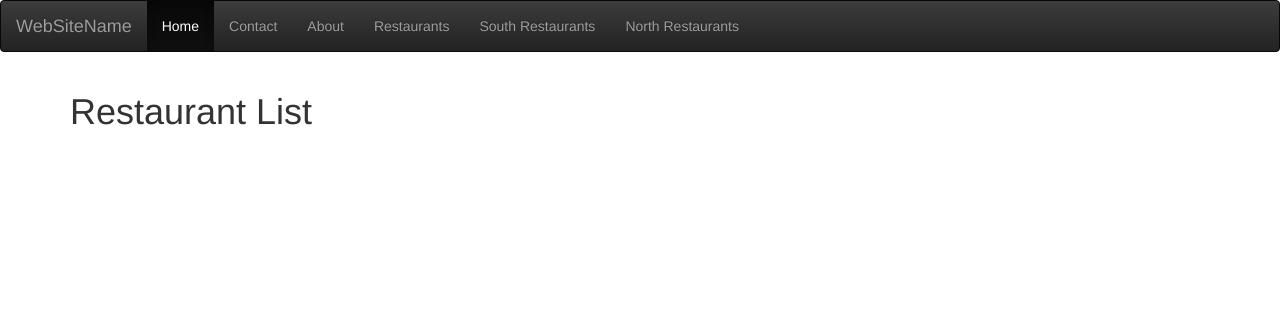
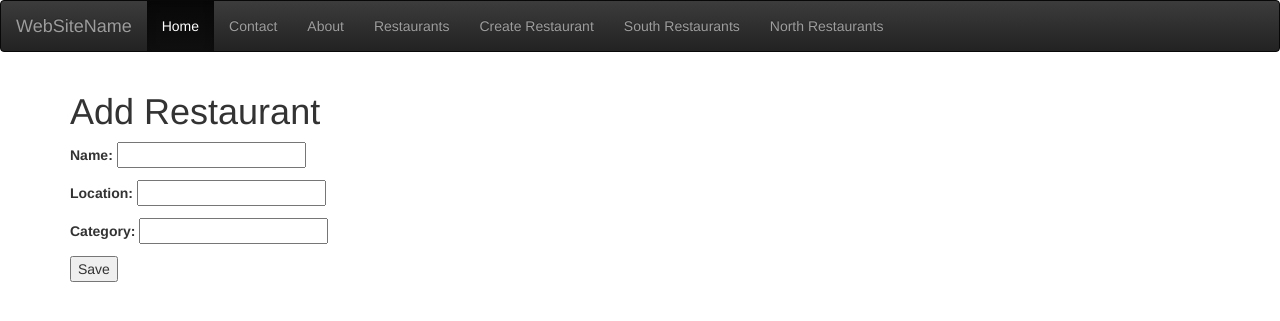
Before and after one commit to SuveenVundavalli/try-django-1-11, a Django app: page /restaurants/create/ in a window 1280 px wide. Shown: the top 321 px of the page. Run offline with Django 3.2, Linux system fonts and the light colour scheme; data comes from the database, SQL or seed files in the repository; both versions use the stored data as it was after the commit; some libraries are stand-ins or nearby versions.

Commit message:
add restaurant model form

```diff
--- a/cfe/urls.py
+++ b/cfe/urls.py
@@ -19,6 +19,7 @@ from django.views.generic import TemplateView
 from restaurants.views import (
     RestaurantListView,
     RestaurantDetailView,
+    restaurant_createview
 )
 
 urlpatterns = [
@@ -26,6 +27,7 @@ urlpatterns = [
     url(r'^about/$', TemplateView.as_view(template_name='about.html')),
     url(r'^contact/$', TemplateView.as_view(template_name='contact.html')),
     url(r'^restaurants/$', RestaurantListView.as_view()),
+    url(r'^restaurants/create/$', restaurant_createview),
     url(r'^restaurant/(?P<slug>[\w-]+)/$', RestaurantDetailView.as_view()),
     url(r'^restaurants/(?P<slug>\w+)/$', RestaurantListView.as_view()),
     url(r'^admin/', admin.site.urls),
--- /dev/null
+++ b/restaurants/forms.py
@@ -0,0 +1,17 @@
+from django import forms
+from .models import RestaurantLocation
+
+class RestaurantCreateForm(forms.Form):
+    name = forms.CharField()
+    location = forms.CharField(required=False)
+    category = forms.CharField(required=False)
+
+
+class RestaurantLocationCreateForm(forms.ModelForm):
+    class Meta:
+        model = RestaurantLocation
+        fields = [
+            'name',
+            'location',
+            'category',
+        ]
--- /dev/null
+++ b/restaurants/templates/restaurants/form.html
@@ -0,0 +1,13 @@
+{% extends 'base.html' %}
+{% block title %} Add Restaurant | {{ block.super }} {% endblock %}
+{% block content %}
+    <h1>Add Restaurant</h1>
+    {% if errors %}
+        {{ errors }}
+    {% endif %}
+    <form action="" method="post">
+        {% csrf_token %}
+        {{ form.as_p }}
+        <input type="submit" value="Save">
+    </form>
+{% endblock content %}
--- a/restaurants/templates/restaurants/restaurantlocation_detail.html
+++ b/restaurants/templates/restaurants/restaurantlocation_detail.html
@@ -1,5 +1,5 @@
 {% extends 'base.html' %}
-{% block title %} Restaurants | {{ block.super }} {% endblock %}
+{% block title %} Restaurant | {{ block.super }} {% endblock %}
 {% block content %}
     <h1>Restaurant Details</h1>
     <h1>{{ object.title }}
--- a/restaurants/utils.py
+++ b/restaurants/utils.py
@@ -6,6 +6,8 @@ from django.utils.text import slugify
 random_string_generator is located here:
 http://joincfe.com/blog/random-string-generator-in-python/
 '''
+
+DONT_USE = ['create']
 
 
 def random_string_generator(size=10, chars=string.ascii_lowercase + string.digits):
@@ -21,7 +23,12 @@ def unique_slug_generator(instance, new_slug=None):
         slug = new_slug
     else:
         slug = slugify(instance.title)
-
+    if slug in DONT_USE:
+        new_slug = "{slug}-{randstr}".format(
+            slug=slug,
+            randstr=random_string_generator(size=4)
+        )
+        return unique_slug_generator(instance, new_slug=new_slug)
     Klass = instance.__class__
     qs_exists = Klass.objects.filter(slug=slug).exists()
     if qs_exists:
--- a/restaurants/views.py
+++ b/restaurants/views.py
@@ -2,9 +2,26 @@ from .models import RestaurantLocation
 from django.views.generic import ListView, DetailView
 from django.db.models import Q
 from django.shortcuts import render, get_object_or_404
+from .forms import RestaurantCreateForm, RestaurantLocationCreateForm
+from django.http import HttpResponseRedirect
 
 
 # Create your views here.
+
+def restaurant_createview(request):
+    form = RestaurantLocationCreateForm(request.POST or None)
+    errors = None
+    if form.is_valid():
+        form.save()
+        return HttpResponseRedirect("/restaurants/")
+    if form.errors:
+        errors = form.errors
+
+
+    template_name = 'restaurants/form.html'
+    context = {'form': form, 'errors':errors}
+    return render(request, template_name, context)
+
 
 def restaurant_listview(request):
     template_name = 'restaurants/restaurant_list.html'
--- a/templates/snippets/nav.html
+++ b/templates/snippets/nav.html
@@ -8,6 +8,7 @@
       <li><a href="/contact/">Contact</a></li>
       <li><a href="/about/">About</a></li>
       <li><a href="/restaurants/">Restaurants</a></li>
+      <li><a href="/restaurants/create/">Create Restaurant</a></li>
       <li><a href="/restaurants/south/">South Restaurants</a></li>
       <li><a href="/restaurants/north/">North Restaurants</a></li>
     </ul>
```
Also changed, not shown: db.sqlite3.
